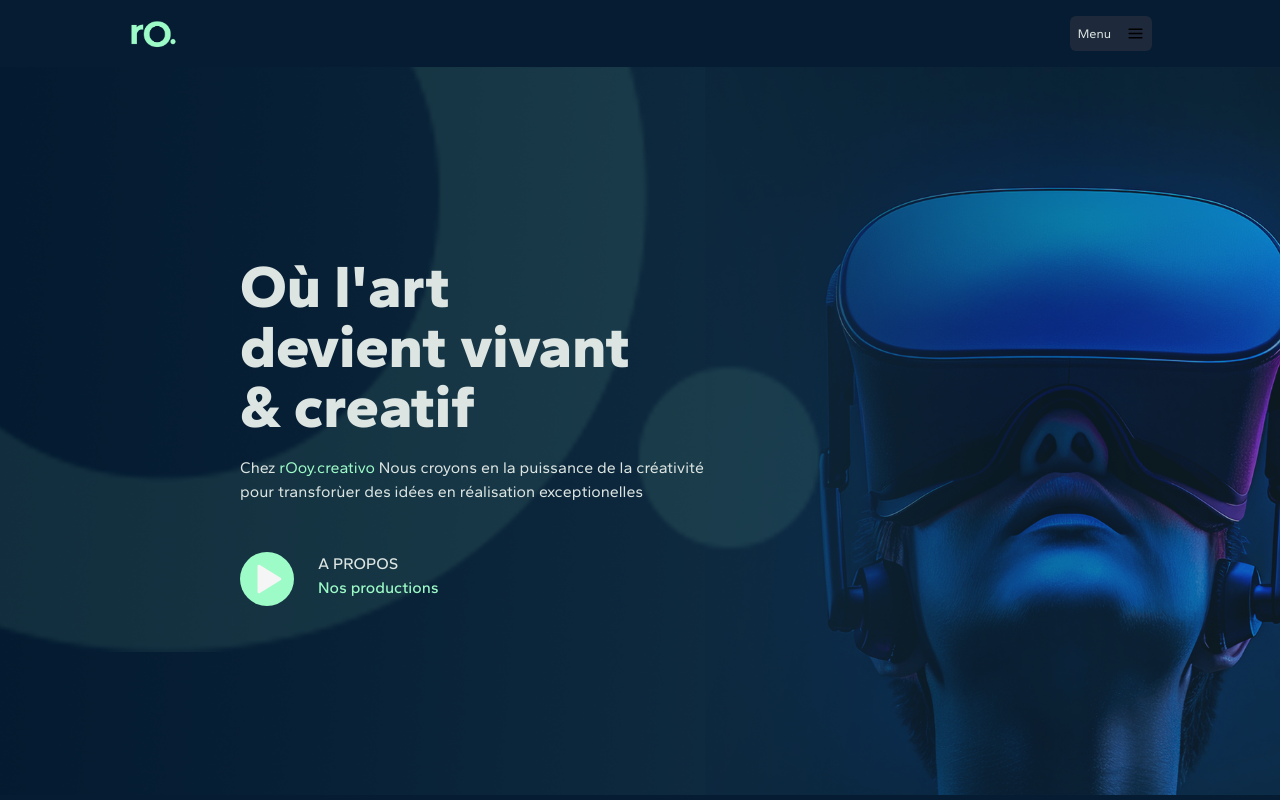
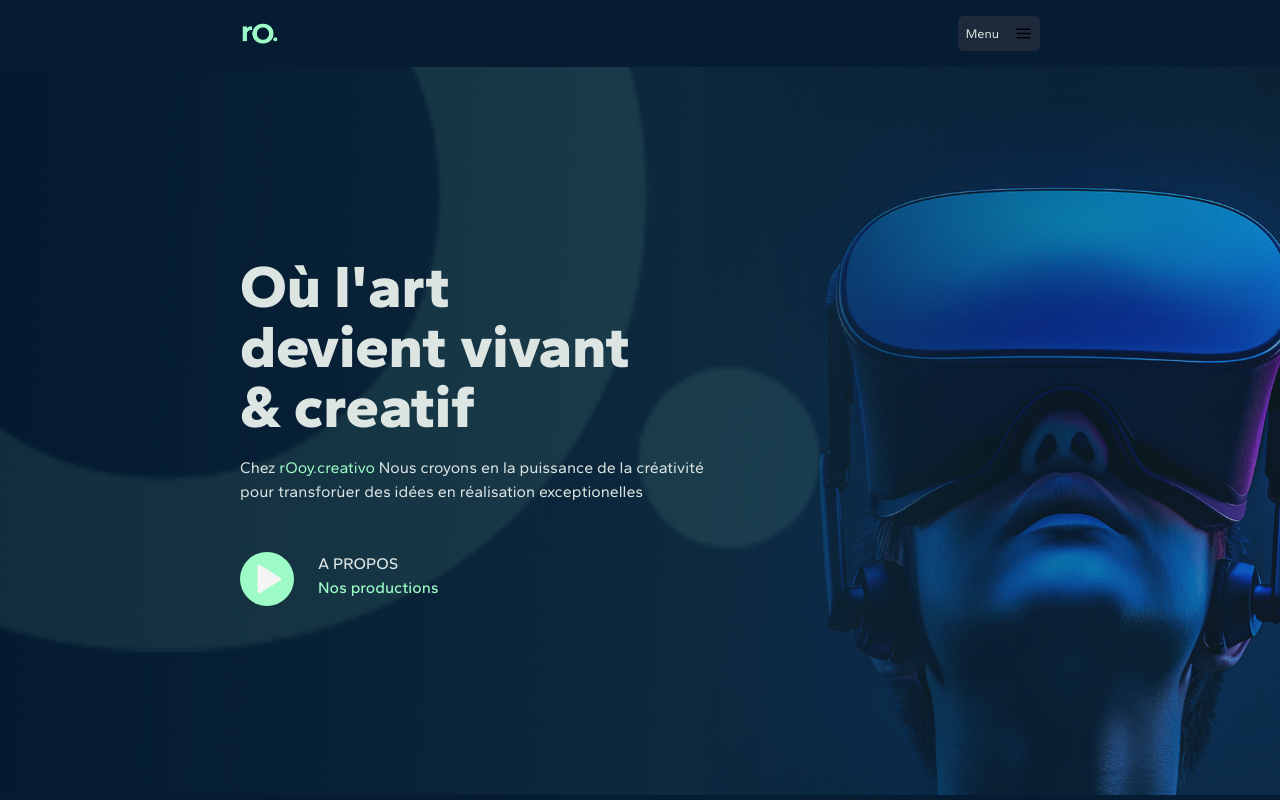
Before and after one commit to romeokany187/forRooy, a Next.js app: page / in a window 1280 px wide. Shown: the top 800 px of the page. Built offline with nearby package versions, Linux system fonts and the light colour scheme.

Commit message:
rechange

```diff
--- a/components/About.jsx
+++ b/components/About.jsx
@@ -27,7 +27,7 @@ const About = () => {
             cupiditate perferendis dolor aliquid eveniet, culpa quasi nihil corporis ullam id autem at. Itaque tempora sed exerci
             tationem quasi aliquam sit!
             </p>
-          <p className='text-white text-[1rem]  mb-14'>Lorem ipsum dolor sit, amet consectetur adipisicing elit. Sit quas esse
+          <p className='text-white text-[1rem] mb-14'>Lorem ipsum dolor sit, amet consectetur adipisicing elit. Sit quas esse
             officiis quidem ipsum nemo.
             </p>
         </div>
--- a/components/Navbar.jsx
+++ b/components/Navbar.jsx
@@ -31,7 +31,7 @@ const NavBar = (
   }, []);
   return (
     <div className={`bg-secondary ${showShadow ? 'bg-opacity-95' : 'bg-opacity-100'}
-       w-full  px-[8rem] py-4 flex justify-between  items-center
+       w-full  px-[15rem] py-4 flex justify-between  items-center
     top-0 left-0 sticky mb-0  'shadow-lg shadow-transparent'`}>
       <div className="logo w-[5%] "><img src="/assets/images/logos/logo_home.png" alt="" /></div>
       <div className="relative">
```
